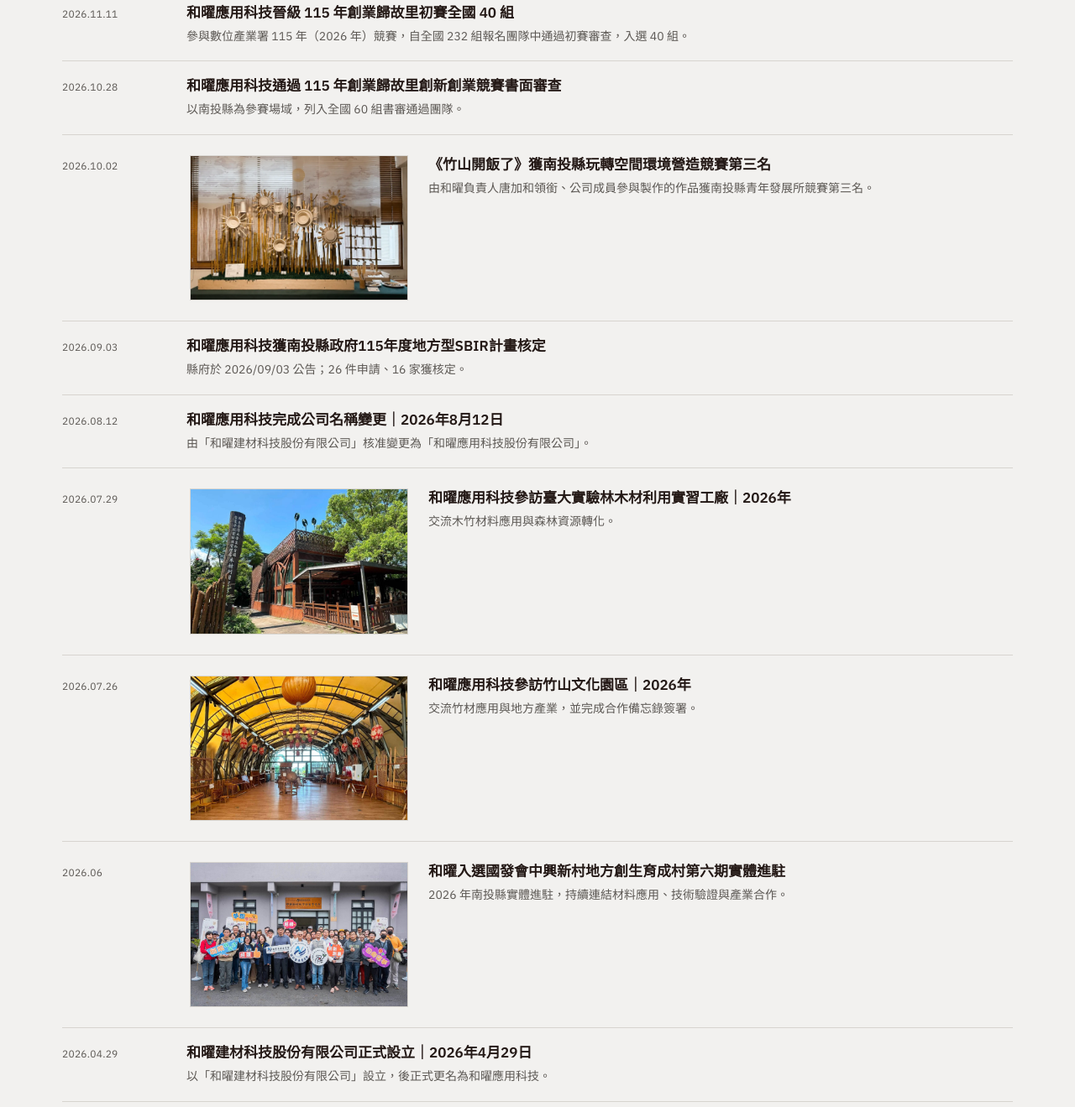
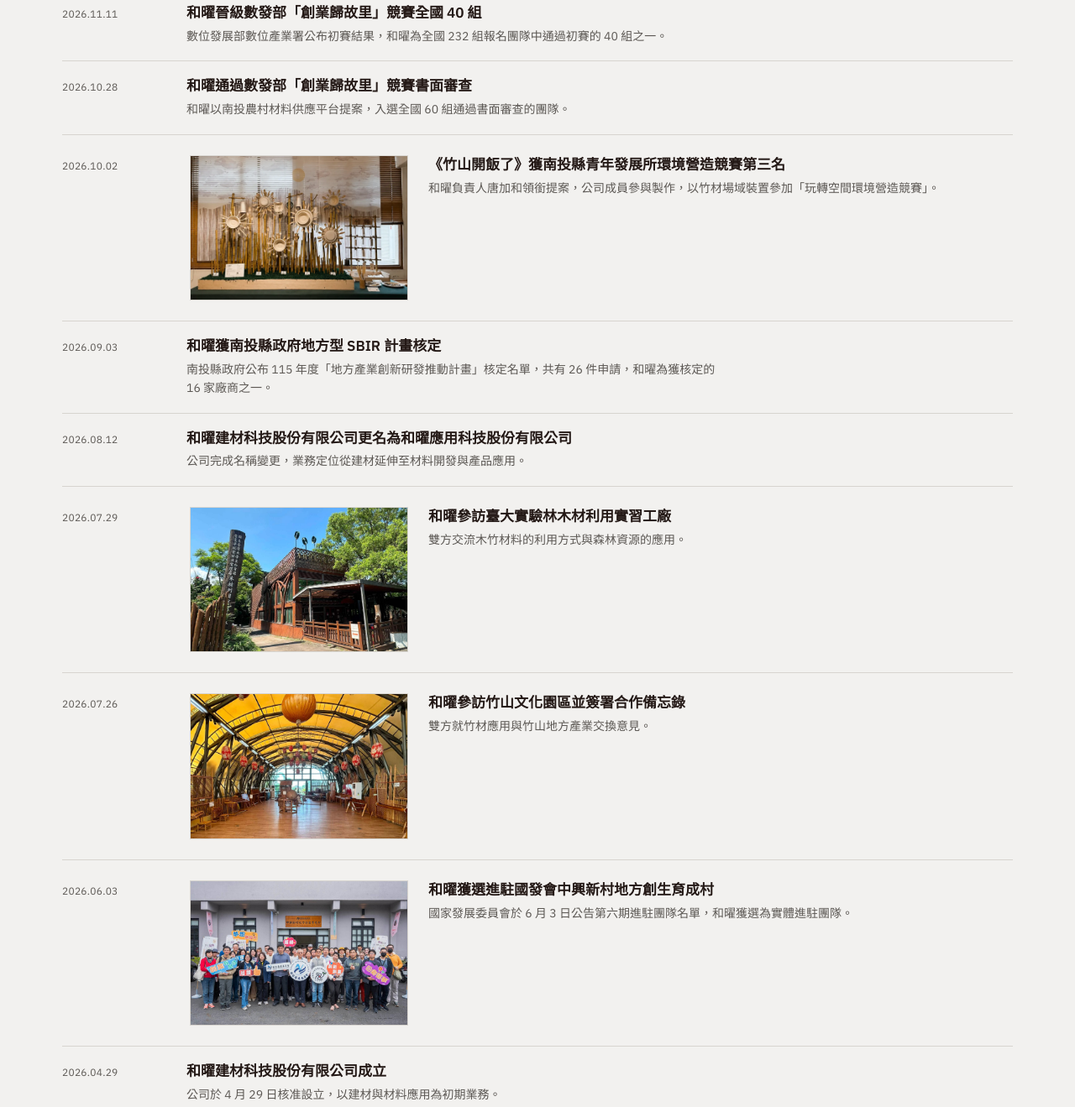
Before and after one commit to tangchiaho/hoyao.com, a plain HTML site: page zh/updates.html in a window 1280 px wide. Shown: the part 400-1719 px from the top of the page at 84% size. Drawn offline with Linux system fonts and the light colour scheme.

Commit message:
同步中文最新動態的公告日期、機關名稱及成果摘要

```diff
--- a/zh/updates.html
+++ b/zh/updates.html
@@ -38,15 +38,15 @@
 <div class="actions"><a class="btn btn-ghost" href="https://linkedin.com/company/hoyao/" rel="noopener">LinkedIn</a><a class="btn btn-ghost" href="https://www.facebook.com/hoyaotech/" rel="noopener">Facebook</a></div>
 </section>
 <div class="update-list">
-<a class="update-row" href="updates/guiguli-preliminary-2026.html"><span class="date"><time datetime="2026-11-11">2026.11.11</time></span><span><h3>和曜應用科技晉級 115 年創業歸故里初賽全國 40 組</h3><p>參與數位產業署 115 年（2026 年）競賽，自全國 232 組報名團隊中通過初賽審查，入選 40 組。</p></span></a>
-<a class="update-row" href="updates/guiguli-written-review-2026.html"><span class="date"><time datetime="2026-10-28">2026.10.28</time></span><span><h3>和曜應用科技通過 115 年創業歸故里創新創業競賽書面審查</h3><p>以南投縣為參賽場域，列入全國 60 組書審通過團隊。</p></span></a>
-<a class="update-row update-row--media" href="updates/zhushan-playful-space-2026.html"><span class="date"><time datetime="2026-10-02">2026.10.02</time></span><figure class="update-thumb"><img src="/assets/images/updates/zhushan-playful-space-2026/zhushan-award-card.webp" width="1200" height="800" alt="《竹山開飯了》竹材場域裝置完成樣貌" loading="lazy" decoding="async"></figure><span><h3>《竹山開飯了》獲南投縣玩轉空間環境營造競賽第三名</h3><p>由和曜負責人唐加和領銜、公司成員參與製作的作品獲南投縣青年發展所競賽第三名。</p></span></a>
-<a class="update-row" href="updates/nantou-sbir-2026.html"><span class="date"><time datetime="2026-09-03">2026.09.03</time></span><span><h3>和曜應用科技獲南投縣政府115年度地方型SBIR計畫核定</h3><p>縣府於 2026/09/03 公告；26 件申請、16 家獲核定。</p></span></a>
-<a class="update-row" href="updates/company-name-change.html"><span class="date"><time datetime="2026-08-12">2026.08.12</time></span><span><h3>和曜應用科技完成公司名稱變更｜2026年8月12日</h3><p>由「和曜建材科技股份有限公司」核准變更為「和曜應用科技股份有限公司」。</p></span></a>
-<a class="update-row update-row--media" href="updates/ntu-wood-utilization.html"><span class="date"><time datetime="2026-07-29">2026.07.29</time></span><figure class="update-thumb"><img src="/assets/images/updates/ntu-wood-utilization/ntu-wood-utilization-facility.jpg" width="1400" height="1050" alt="臺大實驗林木材利用實習工廠外觀" loading="lazy" decoding="async"></figure><span><h3>和曜應用科技參訪臺大實驗林木材利用實習工廠｜2026年</h3><p>交流木竹材料應用與森林資源轉化。</p></span></a>
-<a class="update-row update-row--media" href="updates/zhushan-culture-park.html"><span class="date"><time datetime="2026-07-26">2026.07.26</time></span><figure class="update-thumb"><img src="/assets/images/updates/zhushan-culture-park/zhushan-bamboo-architecture-interior.jpg" width="1400" height="1050" alt="竹山文化園區竹構展演空間" loading="lazy" decoding="async"></figure><span><h3>和曜應用科技參訪竹山文化園區｜2026年</h3><p>交流竹材應用與地方產業，並完成合作備忘錄簽署。</p></span></a>
-<a class="update-row update-row--media" href="projects/nantou-incubator.html"><span class="date"><time datetime="2026-06">2026.06</time></span><figure class="update-thumb"><img src="/assets/images/projects/zhongxing-incubator-cohort-6.jpg" width="1600" height="1064" alt="中興新村地方創生育成村第六期實體進駐團隊合影" loading="lazy" decoding="async"></figure><span><h3>和曜入選國發會中興新村地方創生育成村第六期實體進駐</h3><p>2026 年南投縣實體進駐，持續連結材料應用、技術驗證與產業合作。</p></span></a>
-<a class="update-row" href="updates/company-founded-2026.html"><span class="date"><time datetime="2026-04-29">2026.04.29</time></span><span><h3>和曜建材科技股份有限公司正式設立｜2026年4月29日</h3><p>以「和曜建材科技股份有限公司」設立，後正式更名為和曜應用科技。</p></span></a>
+<a class="update-row" href="updates/guiguli-preliminary-2026.html"><span class="date"><time datetime="2026-11-11">2026.11.11</time></span><span><h3>和曜晉級數發部「創業歸故里」競賽全國 40 組</h3><p>數位發展部數位產業署公布初賽結果，和曜為全國 232 組報名團隊中通過初賽的 40 組之一。</p></span></a>
+<a class="update-row" href="updates/guiguli-written-review-2026.html"><span class="date"><time datetime="2026-10-28">2026.10.28</time></span><span><h3>和曜通過數發部「創業歸故里」競賽書面審查</h3><p>和曜以南投農村材料供應平台提案，入選全國 60 組通過書面審查的團隊。</p></span></a>
+<a class="update-row update-row--media" href="updates/zhushan-playful-space-2026.html"><span class="date"><time datetime="2026-10-02">2026.10.02</time></span><figure class="update-thumb"><img src="/assets/images/updates/zhushan-playful-space-2026/zhushan-award-card.webp" width="1200" height="800" alt="《竹山開飯了》竹材場域裝置完成樣貌" loading="lazy" decoding="async"></figure><span><h3>《竹山開飯了》獲南投縣青年發展所環境營造競賽第三名</h3><p>和曜負責人唐加和領銜提案，公司成員參與製作，以竹材場域裝置參加「玩轉空間環境營造競賽」。</p></span></a>
+<a class="update-row" href="updates/nantou-sbir-2026.html"><span class="date"><time datetime="2026-09-03">2026.09.03</time></span><span><h3>和曜獲南投縣政府地方型 SBIR 計畫核定</h3><p>南投縣政府公布 115 年度「地方產業創新研發推動計畫」核定名單，共有 26 件申請，和曜為獲核定的 16 家廠商之一。</p></span></a>
+<a class="update-row" href="updates/company-name-change.html"><span class="date"><time datetime="2026-08-12">2026.08.12</time></span><span><h3>和曜建材科技股份有限公司更名為和曜應用科技股份有限公司</h3><p>公司完成名稱變更，業務定位從建材延伸至材料開發與產品應用。</p></span></a>
+<a class="update-row update-row--media" href="updates/ntu-wood-utilization.html"><span class="date"><time datetime="2026-07-29">2026.07.29</time></span><figure class="update-thumb"><img src="/assets/images/updates/ntu-wood-utilization/ntu-wood-utilization-facility.jpg" width="1400" height="1050" alt="臺大實驗林木材利用實習工廠外觀" loading="lazy" decoding="async"></figure><span><h3>和曜參訪臺大實驗林木材利用實習工廠</h3><p>雙方交流木竹材料的利用方式與森林資源的應用。</p></span></a>
+<a class="update-row update-row--media" href="updates/zhushan-culture-park.html"><span class="date"><time datetime="2026-07-26">2026.07.26</time></span><figure class="update-thumb"><img src="/assets/images/updates/zhushan-culture-park/zhushan-bamboo-architecture-interior.jpg" width="1400" height="1050" alt="竹山文化園區竹構展演空間" loading="lazy" decoding="async"></figure><span><h3>和曜參訪竹山文化園區並簽署合作備忘錄</h3><p>雙方就竹材應用與竹山地方產業交換意見。</p></span></a>
+<a class="update-row update-row--media" href="projects/nantou-incubator.html"><span class="date"><time datetime="2026-06-03">2026.06.03</time></span><figure class="update-thumb"><img src="/assets/images/projects/zhongxing-incubator-cohort-6.jpg" width="1600" height="1064" alt="中興新村地方創生育成村第六期實體進駐團隊合影" loading="lazy" decoding="async"></figure><span><h3>和曜獲選進駐國發會中興新村地方創生育成村</h3><p>國家發展委員會於 6 月 3 日公告第六期進駐團隊名單，和曜獲選為實體進駐團隊。</p></span></a>
+<a class="update-row" href="updates/company-founded-2026.html"><span class="date"><time datetime="2026-04-29">2026.04.29</time></span><span><h3>和曜建材科技股份有限公司成立</h3><p>公司於 4 月 29 日核准設立，以建材與材料應用為初期業務。</p></span></a>
 </div>
 </main>
 <footer class="footer"><div class="footer-grid"><div><div class="name"><img class="footer-wordmark" src="../assets/logo/hoyao-wordmark.svg" width="120" height="48" alt="和曜｜HOYAO Applied Technologies"></div><p>和曜應用科技股份有限公司<br>HOYAO Applied Technologies Co., Ltd.<br>hoyao.com</p></div><div><h4>導覽</h4><a href="/">首頁</a><a href="about.html">關於和曜</a><a href="work.html">我們的工作</a><a href="services.html">產品與服務</a><a href="projects.html">專案與案例</a><a href="history.html">發展歷程</a><a href="updates.html">最新動態</a><a href="contact.html">聯絡</a></div><div><h4>連結</h4><a href="https://linkedin.com/company/hoyao/" rel="noopener">LinkedIn</a><a href="https://www.facebook.com/hoyaotech/" rel="noopener">Facebook</a><a href="mailto:contact@hoyao.com">contact@hoyao.com</a><a href="/en/">English</a></div></div><div class="footer-bottom"><div>© 2026 和曜應用科技股份有限公司</div></div></footer></div>
```
